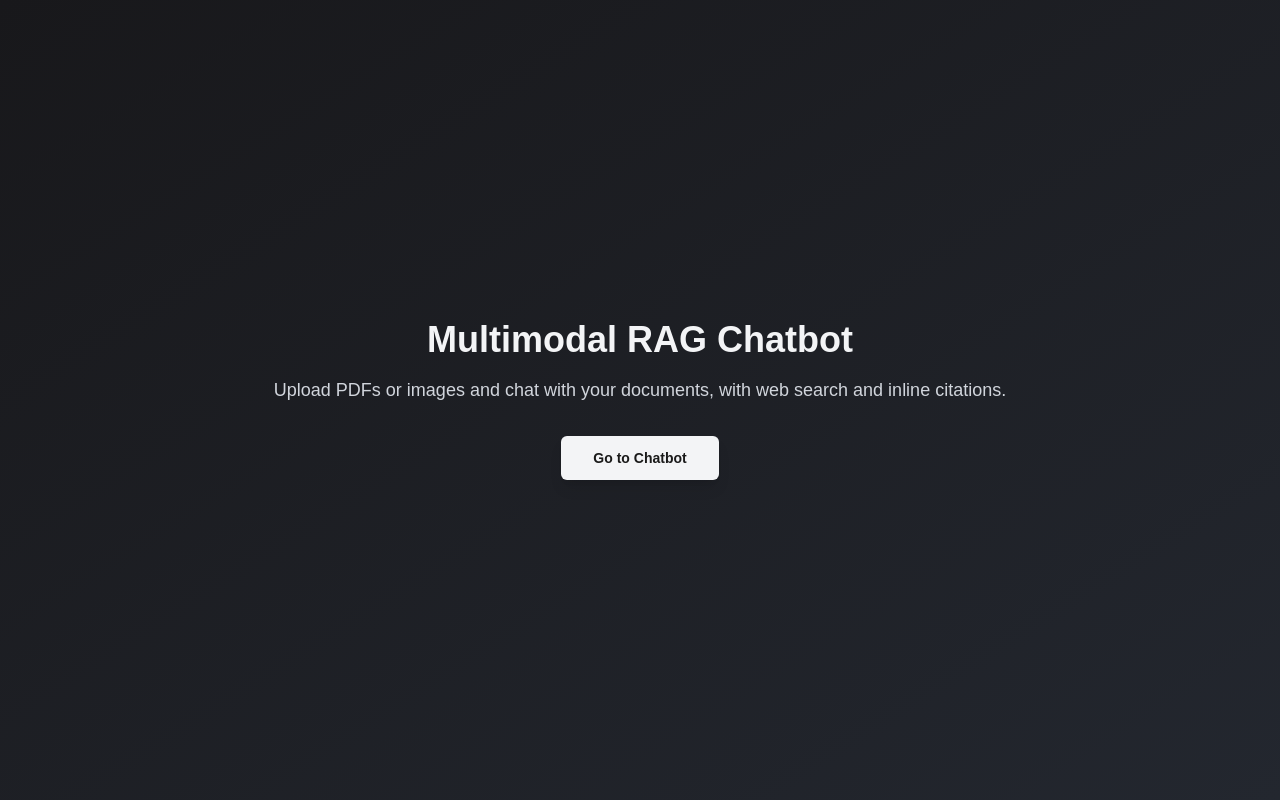
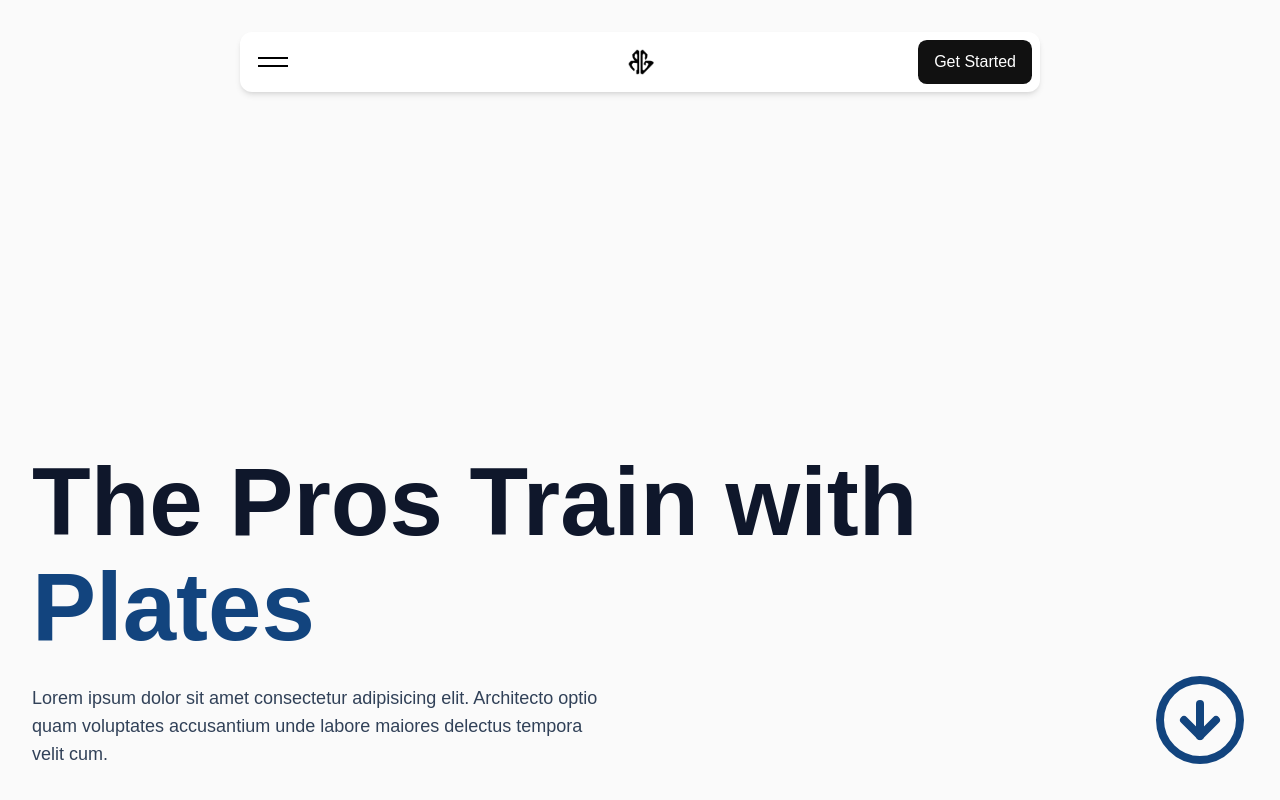
Before and after one commit to ezahpizza/mm-rag-chat, a Next.js app: page / in a window 1280 px wide. Built offline with nearby package versions, Linux system fonts and the light colour scheme; a web font is replaced by a local one.

Commit message:
Home page UI updates

```diff
--- a/app/page.tsx
+++ b/app/page.tsx
@@ -1,14 +1,44 @@
-import Link from 'next/link';
-import { Button } from '../components/ui';
+import { Hero } from "@/components/home/Hero";
+import { CardNav } from "@/components/global/CardNav";
+
+
+const items = [
+  {
+      label: "Explore",
+      bgColor: "#170D27",
+      textColor: "#fff",
+      links: [
+        { label: "Lexi", href: "/chat", ariaLabel: "Chatbot" },
+        { label: "Case Studies", href: "#", ariaLabel: "Project Case Studies" }
+      ]
+    },
+    {
+      label: "About",
+      bgColor: "#0D0716",
+      textColor: "#fff",
+      links: [
+        { label: "Company", href: "#", ariaLabel: "About Company" },
+        { label: "Careers", href: "#", ariaLabel: "About Careers" }
+      ]
+    }
+  ];
+
 
 export default function HomePage() {
   return (
-    <main className="flex flex-col items-center justify-center min-h-screen bg-gradient-to-br from-[#18181b] to-[#23272f] dark overflow-x-hidden">
-      <h1 className="text-4xl font-bold mb-4 text-gray-100">Multimodal RAG Chatbot </h1>
-      <p className="text-lg text-gray-300 mb-8">Upload PDFs or images and chat with your documents, with web search and inline citations.</p>
-      <Link href="/chat">
-        <Button className="text-lg px-8 py-3 bg-gray-100 text-sidebar-primary font-semibold shadow-lg">Go to Chatbot</Button>
-      </Link>
+    <main className="flex flex-col items-center justify-center min-h-screen overflow-hidden">
+      <CardNav
+      logo="/logo.svg"
+      logoAlt="Company Logo"
+      items={items}
+      baseColor="#fff"
+      menuColor="#000"
+      buttonBgColor="#111"
+      buttonTextColor="#fff"
+      ease="power3.out"
+    />
+
+      <Hero />
     </main>
   );
 }
--- /dev/null
+++ b/components/global/CardNav.tsx
@@ -0,0 +1,239 @@
+"use client";
+
+import React, { useLayoutEffect, useRef, useState } from 'react';
+import { gsap } from 'gsap';
+import Link from 'next/link';
+// use your own icon import if react-icons is not available
+import { GoArrowUpRight } from 'react-icons/go';
+
+type CardNavLink = {
+  label: string;
+  href: string;
+  ariaLabel: string;
+};
+
+export type CardNavItem = {
+  label: string;
+  bgColor: string;
+  textColor: string;
+  links: CardNavLink[];
+};
+
+export interface CardNavProps {
+  logo: string;
+  logoAlt?: string;
+  items: CardNavItem[];
+  className?: string;
+  ease?: string;
+  baseColor?: string;
+  menuColor?: string;
+  buttonBgColor?: string;
+  buttonTextColor?: string;
+}
+
+export const CardNav = ({
+  logo,
+  logoAlt = 'Logo',
+  items,
+  className = '',
+  ease = 'power3.out',
+  baseColor = '#fff',
+  menuColor,
+  buttonBgColor,
+  buttonTextColor
+}:CardNavProps) => {
+  const [isHamburgerOpen, setIsHamburgerOpen] = useState(false);
+  const [isExpanded, setIsExpanded] = useState(false);
+  const navRef = useRef<HTMLDivElement | null>(null);
+  const cardsRef = useRef<HTMLDivElement[]>([]);
+  const tlRef = useRef<gsap.core.Timeline | null>(null);
+
+  const calculateHeight = () => {
+    const navEl = navRef.current;
+    if (!navEl) return 260;
+
+    const isMobile = window.matchMedia('(max-width: 768px)').matches;
+    if (isMobile) {
+      const contentEl = navEl.querySelector('.card-nav-content') as HTMLElement;
+      if (contentEl) {
+        const wasVisible = contentEl.style.visibility;
+        const wasPointerEvents = contentEl.style.pointerEvents;
+        const wasPosition = contentEl.style.position;
+        const wasHeight = contentEl.style.height;
+
+        contentEl.style.visibility = 'visible';
+        contentEl.style.pointerEvents = 'auto';
+        contentEl.style.position = 'static';
+        contentEl.style.height = 'auto';
+
+        contentEl.offsetHeight;
+
+        const topBar = 60;
+        const padding = 16;
+        const contentHeight = contentEl.scrollHeight;
+
+        contentEl.style.visibility = wasVisible;
+        contentEl.style.pointerEvents = wasPointerEvents;
+        contentEl.style.position = wasPosition;
+        contentEl.style.height = wasHeight;
+
+        return topBar + contentHeight + padding;
+      }
+    }
+    return 260;
+  };
+
+  const createTimeline = () => {
+    const navEl = navRef.current;
+    if (!navEl) return null;
+
+    gsap.set(navEl, { height: 60, overflow: 'hidden' });
+    gsap.set(cardsRef.current, { y: 50, opacity: 0 });
+
+    const tl = gsap.timeline({ paused: true });
+
+    tl.to(navEl, {
+      height: calculateHeight,
+      duration: 0.4,
+      ease
+    });
+
+    tl.to(cardsRef.current, { y: 0, opacity: 1, duration: 0.4, ease, stagger: 0.08 }, '-=0.1');
+
+    return tl;
+  };
+
+  useLayoutEffect(() => {
+    const tl = createTimeline();
+    tlRef.current = tl;
+
+    return () => {
+      tl?.kill();
+      tlRef.current = null;
+    };
+  }, [ease, items]);
+
+  useLayoutEffect(() => {
+    const handleResize = () => {
+      if (!tlRef.current) return;
+
+      if (isExpanded) {
+        const newHeight = calculateHeight();
+        gsap.set(navRef.current, { height: newHeight });
+
+        tlRef.current.kill();
+        const newTl = createTimeline();
+        if (newTl) {
+          newTl.progress(1);
+          tlRef.current = newTl;
+        }
+      } else {
+        tlRef.current.kill();
+        const newTl = createTimeline();
+        if (newTl) {
+          tlRef.current = newTl;
+        }
+      }
+    };
+
+    window.addEventListener('resize', handleResize);
+    return () => window.removeEventListener('resize', handleResize);
+  }, [isExpanded]);
+
+  const toggleMenu = () => {
+    const tl = tlRef.current;
+    if (!tl) return;
+    if (!isExpanded) {
+      setIsHamburgerOpen(true);
+      setIsExpanded(true);
+      tl.play(0);
+    } else {
+      setIsHamburgerOpen(false);
+      tl.eventCallback('onReverseComplete', () => setIsExpanded(false));
+      tl.reverse();
+    }
+  };
+
+  const setCardRef = (i: number) => (el: HTMLDivElement | null) => {
+    if (el) cardsRef.current[i] = el;
+  };
+
+  return (
+    <div
+      className={`card-nav-container absolute left-1/2 -translate-x-1/2 w-[90%] max-w-[800px] z-[99] top-[1.2em] md:top-[2em] ${className}`}
+    >
+      <nav
+        ref={navRef}
+        className={`card-nav ${isExpanded ? 'open' : ''} block h-[60px] p-0 rounded-xl shadow-md relative overflow-hidden will-change-[height]`}
+        style={{ backgroundColor: baseColor }}
+      >
+        <div className="card-nav-top absolute inset-x-0 top-0 h-[60px] flex items-center justify-between p-2 pl-[1.1rem] z-[2]">
+          <div
+            className={`hamburger-menu ${isHamburgerOpen ? 'open' : ''} group h-full flex flex-col items-center justify-center cursor-pointer gap-[6px] order-2 md:order-none`}
+            onClick={toggleMenu}
+            role="button"
+            aria-label={isExpanded ? 'Close menu' : 'Open menu'}
+            tabIndex={0}
+            style={{ color: menuColor || '#000' }}
+          >
+            <div
+              className={`hamburger-line w-[30px] h-[2px] bg-current transition-[transform,opacity,margin] duration-300 ease-linear [transform-origin:50%_50%] ${
+                isHamburgerOpen ? 'translate-y-[4px] rotate-45' : ''
+              } group-hover:opacity-75`}
+            />
+            <div
+              className={`hamburger-line w-[30px] h-[2px] bg-current transition-[transform,opacity,margin] duration-300 ease-linear [transform-origin:50%_50%] ${
+                isHamburgerOpen ? '-translate-y-[4px] -rotate-45' : ''
+              } group-hover:opacity-75`}
+            />
+          </div>
+
+          <div className="logo-container flex items-center md:absolute md:left-1/2 md:top-1/2 md:-translate-x-1/2 md:-translate-y-1/2 order-1 md:order-none">
+            <img src={logo} alt={logoAlt} className="logo h-[28px]" />
+          </div>
+
+          <button
+            type="button"
+            className="card-nav-cta-button hidden md:inline-flex border-0 rounded-[calc(0.75rem-0.2rem)] px-4 h-full font-medium cursor-pointer transition-colors duration-300 items-center justify-center"
+            style={{ backgroundColor: buttonBgColor, color: buttonTextColor }}
+          >
+            Get Started
+          </button>
+        </div>
+
+        <div
+          className={`card-nav-content absolute left-0 right-0 top-[60px] bottom-0 p-2 flex flex-col items-stretch gap-2 justify-start z-[1] ${
+            isExpanded ? 'visible pointer-events-auto' : 'invisible pointer-events-none'
+          } md:flex-row md:items-end md:gap-[12px]`}
+          aria-hidden={!isExpanded}
+        >
+          {(items || []).slice(0, 3).map((item, idx) => (
+            <div
+              key={`${item.label}-${idx}`}
+              className="nav-card select-none relative flex flex-col gap-2 p-[12px_16px] rounded-[calc(0.75rem-0.2rem)] min-w-0 flex-[1_1_auto] h-auto min-h-[60px] md:h-full md:min-h-0 md:flex-[1_1_0%]"
+              ref={setCardRef(idx)}
+              style={{ backgroundColor: item.bgColor, color: item.textColor }}
+            >
+              <div className="nav-card-label font-normal tracking-[-0.5px] text-[18px] md:text-[22px]">
+                {item.label}
+              </div>
+              <div className="nav-card-links mt-auto flex flex-col gap-[2px]">
+                {item.links?.map((lnk, i) => (
+                  <Link
+                    key={`${lnk.label}-${i}`}
+                    href={lnk.href}
+                    className="nav-card-link inline-flex items-center gap-[6px] no-underline cursor-pointer transition-opacity duration-300 hover:opacity-75 text-[15px] md:text-[16px]"
+                    aria-label={lnk.ariaLabel}
+                  >
+                    <GoArrowUpRight className="nav-card-link-icon shrink-0" aria-hidden="true" />
+                    {lnk.label}
+                  </Link>
+                ))}
+              </div>
+            </div>
+          ))}
+        </div>
+      </nav>
+    </div>
+  );
+};
--- /dev/null
+++ b/components/home/Hero.tsx
@@ -0,0 +1,32 @@
+"use client";
+
+import React from "react";
+import { FiArrowDownCircle } from "react-icons/fi";
+
+const Copy = () => {
+  return (
+    <div className="absolute bottom-0 left-0 right-0 z-[999999]">
+      <div className="mx-auto flex max-w-7xl items-end justify-between p-4 md:p-8">
+        <div>
+          <h1 className="mb-6 max-w-4xl text-6xl font-black leading-[1.1] text-slate-900 md:text-8xl">
+            The Pros Train with <span className="text-cerulean">Plates</span>
+          </h1>
+          <p className="max-w-xl text-slate-700 md:text-lg">
+            Lorem ipsum dolor sit amet consectetur adipisicing elit. Architecto
+            optio quam voluptates accusantium unde labore maiores delectus
+            tempora velit cum.
+          </p>
+        </div>
+        <FiArrowDownCircle className="hidden text-8xl text-cerulean md:block" />
+      </div>
+    </div>
+  );
+};
+
+export const Hero = () => {
+  return (
+      <section className="h-screen">
+        <Copy />
+      </section>
+  );
+};
--- a/package.json
+++ b/package.json
@@ -49,6 +49,7 @@
     "clsx": "^2.1.1",
     "formidable": "^3.5.4",
     "framer-motion": "^12.23.6",
+    "gsap": "^3.13.0",
     "llamaindex": "^0.11.19",
     "lucide-react": "^0.525.0",
     "motion": "^12.23.12",
```
Also changed, not shown: public/logo.svg (added), 1 other file (tests, documents, lock files or other folders).
